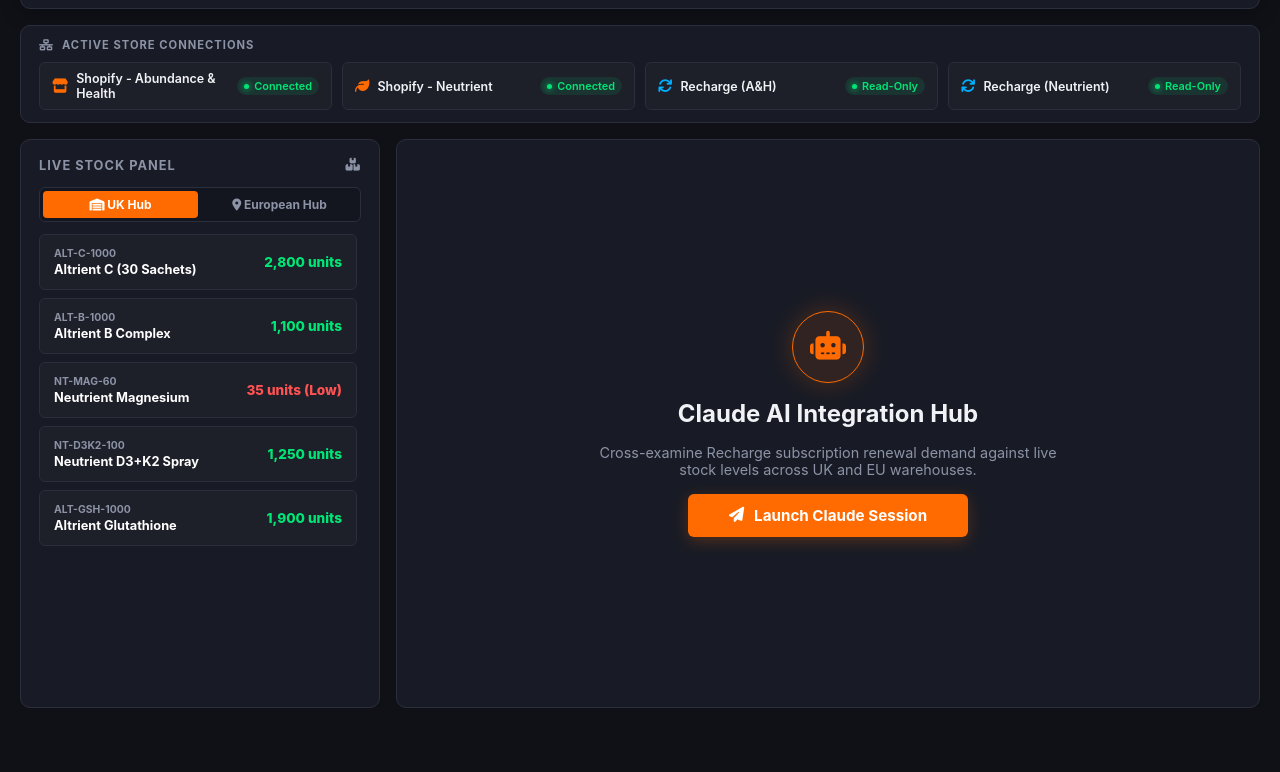
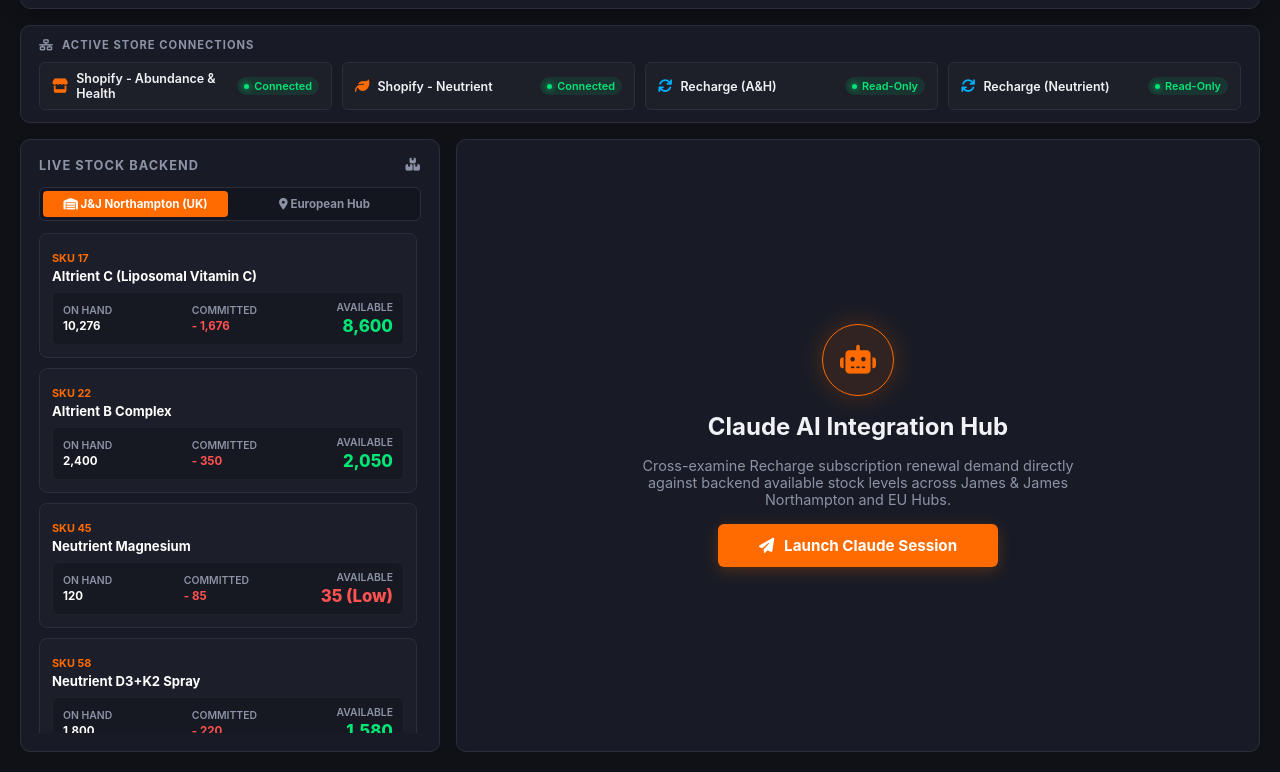
Before and after one commit to JFVYNCHE1988/my-ai-hub, a plain HTML site: page index.html in a window 1280 px wide. Shown: the part 72-844 px from the top of the page. Before the commit the page ends 800 px from the top, so only its background shows below. Drawn offline with Linux system fonts and the light colour scheme.

Commit message:
Update index.html

```diff
--- a/index.html
+++ b/index.html
@@ -179,12 +179,12 @@
     /* Main Dashboard Layout */
     .dashboard-layout {
       display: grid;
-      grid-template-columns: 360px 1fr;
+      grid-template-columns: 420px 1fr;
       gap: 16px;
       flex: 1;
     }
 
-    @media (max-width: 980px) {
+    @media (max-width: 1080px) {
       .dashboard-layout {
         grid-template-columns: 1fr;
       }
@@ -233,7 +233,7 @@
       border: none;
       color: var(--text-muted);
       padding: 6px 10px;
-      font-size: 0.75rem;
+      font-size: 0.72rem;
       font-weight: 700;
       border-radius: 4px;
       cursor: pointer;
@@ -245,7 +245,7 @@
       color: #fff;
     }
 
-    /* Compact Product Scrollable List */
+    /* Stock Scroll List */
     .stock-list-container {
       position: relative;
     }
@@ -253,8 +253,8 @@
     .stock-scroll-list {
       display: flex;
       flex-direction: column;
-      gap: 8px;
-      max-height: 480px;
+      gap: 10px;
+      max-height: 500px;
       overflow-y: auto;
       padding-right: 4px;
     }
@@ -271,11 +271,11 @@
     .product-row-card {
       background: rgba(255, 255, 255, 0.02);
       border: 1px solid var(--border-color);
-      border-radius: 6px;
-      padding: 12px 14px;
+      border-radius: 8px;
+      padding: 12px;
       display: flex;
-      align-items: center;
-      justify-content: space-between;
+      flex-direction: column;
+      gap: 8px;
       transition: border-color 0.2s;
     }
 
@@ -283,35 +283,69 @@
       border-color: var(--orange-main);
     }
 
-    .prod-details {
+    .prod-header {
+      display: flex;
+      justify-content: space-between;
+      align-items: flex-start;
+    }
+
+    .prod-sku {
+      font-size: 0.68rem;
+      color: var(--orange-main);
+      font-weight: 700;
+    }
+
+    .prod-title {
+      font-size: 0.82rem;
+      font-weight: 700;
+      color: #fff;
+      margin-top: 2px;
+    }
+
+    .stock-breakdown {
+      display: flex;
+      justify-content: space-between;
+      align-items: center;
+      background: rgba(0, 0, 0, 0.2);
+      padding: 8px 10px;
+      border-radius: 6px;
+      border: 1px solid rgba(255, 255, 255, 0.04);
+      font-size: 0.72rem;
+    }
+
+    .breakdown-item {
       display: flex;
       flex-direction: column;
       gap: 2px;
     }
 
-    .prod-sku {
+    .breakdown-label {
+      color: var(--text-muted);
       font-size: 0.65rem;
-      color: var(--text-muted);
-      font-weight: 700;
+      text-transform: uppercase;
+      font-weight: 600;
     }
 
-    .prod-title {
-      font-size: 0.8rem;
+    .breakdown-val {
       font-weight: 700;
       color: #fff;
     }
 
-    .prod-units {
-      font-size: 0.85rem;
+    .available-badge {
+      text-align: right;
+    }
+
+    .available-val {
+      font-size: 1.05rem;
       font-weight: 800;
       color: var(--green-status);
     }
 
-    .prod-units.low {
+    .available-val.low {
       color: var(--red-alert);
     }
 
-    /* Right Main Area: Claude Launcher */
+    /* Right Main Panel: AI Command Center */
     .main-content {
       display: flex;
       flex-direction: column;
@@ -330,7 +364,7 @@
       text-align: center;
       gap: 16px;
       flex: 1;
-      min-height: 450px;
+      min-height: 480px;
     }
 
     .launch-icon {
@@ -428,18 +462,18 @@
   <!-- Main Dashboard Grid -->
   <div class="dashboard-layout">
 
-    <!-- LEFT SIDEBAR: Regional Stock Panel -->
+    <!-- LEFT SIDEBAR: Regional Live Available Stock Panel -->
     <aside class="sidebar">
       <section class="card" style="height: 100%;">
         <div class="card-title">
-          <span>Live Stock Panel</span>
+          <span>Live Stock Backend</span>
           <i class="fa-solid fa-boxes-stacked"></i>
         </div>
 
         <!-- Region Selector Tabs -->
         <div class="region-tabs">
           <button class="region-btn active" id="btnUK" onclick="showRegion('uk')">
-            <i class="fa-solid fa-warehouse"></i> UK Hub
+            <i class="fa-solid fa-warehouse"></i> J&J Northampton (UK)
           </button>
           <button class="region-btn" id="btnEU" onclick="showRegion('eu')">
             <i class="fa-solid fa-location-dot"></i> European Hub
@@ -449,82 +483,199 @@
         <!-- Stock Scroll List -->
         <div class="stock-list-container">
 
-          <!-- UK Warehouse Stock -->
+          <!-- UK Hub: James & James Northampton -->
           <div class="stock-scroll-list" id="stockUK">
+
+            <!-- Exact requested product: Altrient C SKU 17 -->
             <div class="product-row-card">
-              <div class="prod-details">
-                <span class="prod-sku">ALT-C-1000</span>
-                <span class="prod-title">Altrient C (30 Sachets)</span>
+              <div class="prod-header">
+                <div>
+                  <span class="prod-sku">SKU 17</span>
+                  <div class="prod-title">Altrient C (Liposomal Vitamin C)</div>
+                </div>
               </div>
-              <span class="prod-units">2,800 units</span>
+              <div class="stock-breakdown">
+                <div class="breakdown-item">
+                  <span class="breakdown-label">On Hand</span>
+                  <span class="breakdown-val">10,276</span>
+                </div>
+                <div class="breakdown-item">
+                  <span class="breakdown-label">Committed</span>
+                  <span class="breakdown-val" style="color: var(--red-alert);">- 1,676</span>
+                </div>
+                <div class="breakdown-item available-badge">
+                  <span class="breakdown-label">Available</span>
+                  <span class="available-val">8,600</span>
+                </div>
+              </div>
             </div>
+
             <div class="product-row-card">
-              <div class="prod-details">
-                <span class="prod-sku">ALT-B-1000</span>
-                <span class="prod-title">Altrient B Complex</span>
+              <div class="prod-header">
+                <div>
+                  <span class="prod-sku">SKU 22</span>
+                  <div class="prod-title">Altrient B Complex</div>
+                </div>
               </div>
-              <span class="prod-units">1,100 units</span>
+              <div class="stock-breakdown">
+                <div class="breakdown-item">
+                  <span class="breakdown-label">On Hand</span>
+                  <span class="breakdown-val">2,400</span>
+                </div>
+                <div class="breakdown-item">
+                  <span class="breakdown-label">Committed</span>
+                  <span class="breakdown-val" style="color: var(--red-alert);">- 350</span>
+                </div>
+                <div class="breakdown-item available-badge">
+                  <span class="breakdown-label">Available</span>
+                  <span class="available-val">2,050</span>
+                </div>
+              </div>
             </div>
+
             <div class="product-row-card">
-              <div class="prod-details">
-                <span class="prod-sku">NT-MAG-60</span>
-                <span class="prod-title">Neutrient Magnesium</span>
+              <div class="prod-header">
+                <div>
+                  <span class="prod-sku">SKU 45</span>
+                  <div class="prod-title">Neutrient Magnesium</div>
+                </div>
               </div>
-              <span class="prod-units low">35 units (Low)</span>
+              <div class="stock-breakdown">
+                <div class="breakdown-item">
+                  <span class="breakdown-label">On Hand</span>
+                  <span class="breakdown-val">120</span>
+                </div>
+                <div class="breakdown-item">
+                  <span class="breakdown-label">Committed</span>
+                  <span class="breakdown-val" style="color: var(--red-alert);">- 85</span>
+                </div>
+                <div class="breakdown-item available-badge">
+                  <span class="breakdown-label">Available</span>
+                  <span class="available-val low">35 (Low)</span>
+                </div>
+              </div>
             </div>
+
             <div class="product-row-card">
-              <div class="prod-details">
-                <span class="prod-sku">NT-D3K2-100</span>
-                <span class="prod-title">Neutrient D3+K2 Spray</span>
+              <div class="prod-header">
+                <div>
+                  <span class="prod-sku">SKU 58</span>
+                  <div class="prod-title">Neutrient D3+K2 Spray</div>
+                </div>
               </div>
-              <span class="prod-units">1,250 units</span>
+              <div class="stock-breakdown">
+                <div class="breakdown-item">
+                  <span class="breakdown-label">On Hand</span>
+                  <span class="breakdown-val">1,800</span>
+                </div>
+                <div class="breakdown-item">
+                  <span class="breakdown-label">Committed</span>
+                  <span class="breakdown-val" style="color: var(--red-alert);">- 220</span>
+                </div>
+                <div class="breakdown-item available-badge">
+                  <span class="breakdown-label">Available</span>
+                  <span class="available-val">1,580</span>
+                </div>
+              </div>
             </div>
+
             <div class="product-row-card">
-              <div class="prod-details">
-                <span class="prod-sku">ALT-GSH-1000</span>
-                <span class="prod-title">Altrient Glutathione</span>
+              <div class="prod-header">
+                <div>
+                  <span class="prod-sku">SKU 31</span>
+                  <div class="prod-title">Altrient Glutathione</div>
+                </div>
               </div>
-              <span class="prod-units">1,900 units</span>
+              <div class="stock-breakdown">
+                <div class="breakdown-item">
+                  <span class="breakdown-label">On Hand</span>
+                  <span class="breakdown-val">3,100</span>
+                </div>
+                <div class="breakdown-item">
+                  <span class="breakdown-label">Committed</span>
+                  <span class="breakdown-val" style="color: var(--red-alert);">- 410</span>
+                </div>
+                <div class="breakdown-item available-badge">
+                  <span class="breakdown-label">Available</span>
+                  <span class="available-val">2,690</span>
+                </div>
+              </div>
             </div>
+
           </div>
 
-          <!-- European Warehouse Stock (Hidden by default) -->
+          <!-- European Warehouse Stock -->
           <div class="stock-scroll-list" id="stockEU" style="display: none;">
+
             <div class="product-row-card">
-              <div class="prod-details">
-                <span class="prod-sku">ALT-C-1000</span>
-                <span class="prod-title">Altrient C (30 Sachets)</span>
+              <div class="prod-header">
+                <div>
+                  <span class="prod-sku">SKU 17</span>
+                  <div class="prod-title">Altrient C (Liposomal Vitamin C)</div>
+                </div>
               </div>
-              <span class="prod-units">1,400 units</span>
+              <div class="stock-breakdown">
+                <div class="breakdown-item">
+                  <span class="breakdown-label">On Hand</span>
+                  <span class="breakdown-val">5,200</span>
+                </div>
+                <div class="breakdown-item">
+                  <span class="breakdown-label">Committed</span>
+                  <span class="breakdown-val" style="color: var(--red-alert);">- 820</span>
+                </div>
+                <div class="breakdown-item available-badge">
+                  <span class="breakdown-label">Available</span>
+                  <span class="available-val">4,380</span>
+                </div>
+              </div>
             </div>
+
             <div class="product-row-card">
-              <div class="prod-details">
-                <span class="prod-sku">ALT-B-1000</span>
-                <span class="prod-title">Altrient B Complex</span>
+              <div class="prod-header">
+                <div>
+                  <span class="prod-sku">SKU 22</span>
+                  <div class="prod-title">Altrient B Complex</div>
+                </div>
               </div>
-              <span class="prod-units">750 units</span>
+              <div class="stock-breakdown">
+                <div class="breakdown-item">
+                  <span class="breakdown-label">On Hand</span>
+                  <span class="breakdown-val">1,100</span>
+                </div>
+                <div class="breakdown-item">
+                  <span class="breakdown-label">Committed</span>
+                  <span class="breakdown-val" style="color: var(--red-alert);">- 140</span>
+                </div>
+                <div class="breakdown-item available-badge">
+                  <span class="breakdown-label">Available</span>
+                  <span class="available-val">960</span>
+                </div>
+              </div>
             </div>
+
             <div class="product-row-card">
-              <div class="prod-details">
-                <span class="prod-sku">NT-MAG-60</span>
-                <span class="prod-title">Neutrient Magnesium</span>
+              <div class="prod-header">
+                <div>
+                  <span class="prod-sku">SKU 45</span>
+                  <div class="prod-title">Neutrient Magnesium</div>
+                </div>
               </div>
-              <span class="prod-units low">50 units (Low)</span>
+              <div class="stock-breakdown">
+                <div class="breakdown-item">
+                  <span class="breakdown-label">On Hand</span>
+                  <span class="breakdown-val">90</span>
+                </div>
+                <div class="breakdown-item">
+                  <span class="breakdown-label">Committed</span>
+                  <span class="breakdown-val" style="color: var(--red-alert);">- 40</span>
+                </div>
+                <div class="breakdown-item available-badge">
+                  <span class="breakdown-label">Available</span>
+                  <span class="available-val low">50 (Low)</span>
+                </div>
+              </div>
             </div>
-            <div class="product-row-card">
-              <div class="prod-details">
-                <span class="prod-sku">NT-D3K2-100</span>
-                <span class="prod-title">Neutrient D3+K2 Spray</span>
-              </div>
-              <span class="prod-units">850 units</span>
-            </div>
-            <div class="product-row-card">
-              <div class="prod-details">
-                <span class="prod-sku">ALT-GSH-1000</span>
-                <span class="prod-title">Altrient Glutathione</span>
-              </div>
-              <span class="prod-units">1,220 units</span>
-            </div>
+
           </div>
 
         </div>
@@ -539,7 +690,7 @@
         </div>
         <h2>Claude AI Integration Hub</h2>
         <p style="color: var(--text-muted); max-width: 480px; font-size: 0.9rem;">
-          Cross-examine Recharge subscription renewal demand against live stock levels across UK and EU warehouses.
+          Cross-examine Recharge subscription renewal demand directly against backend available stock levels across James & James Northampton and EU Hubs.
         </p>
         <a href="#" id="launchClaudeBtn" class="launch-btn">
           <i class="fa-solid fa-paper-plane"></i> Launch Claude Session
@@ -550,7 +701,7 @@
   </div>
 
   <script>
-    // Region Tab Switcher
+    // Region Switcher
     function showRegion(region) {
       const stockUK = document.getElementById('stockUK');
       const stockEU = document.getElementById('stockEU');
```
